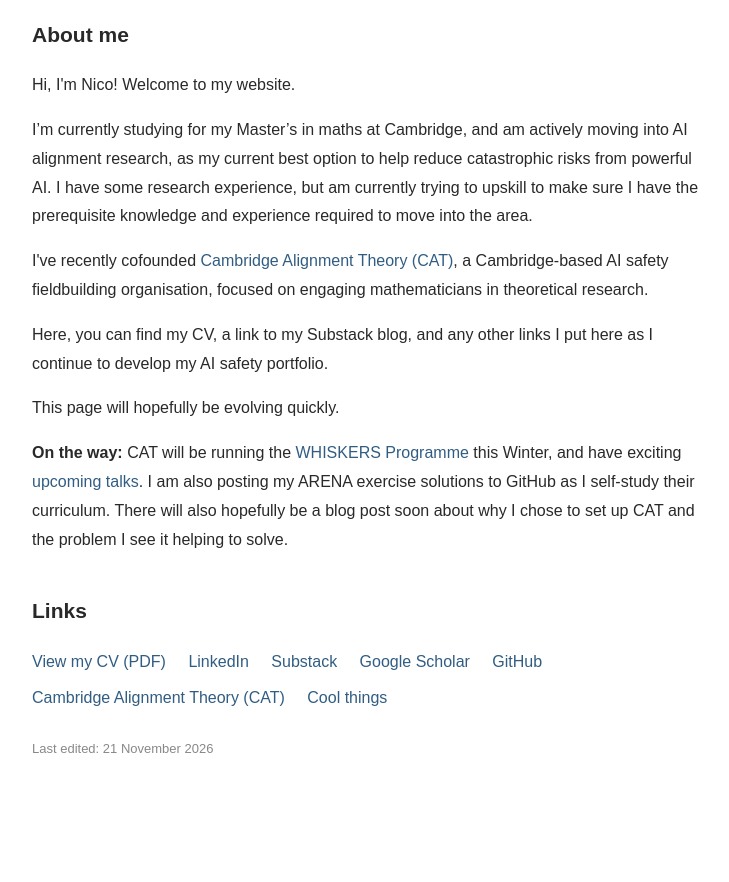
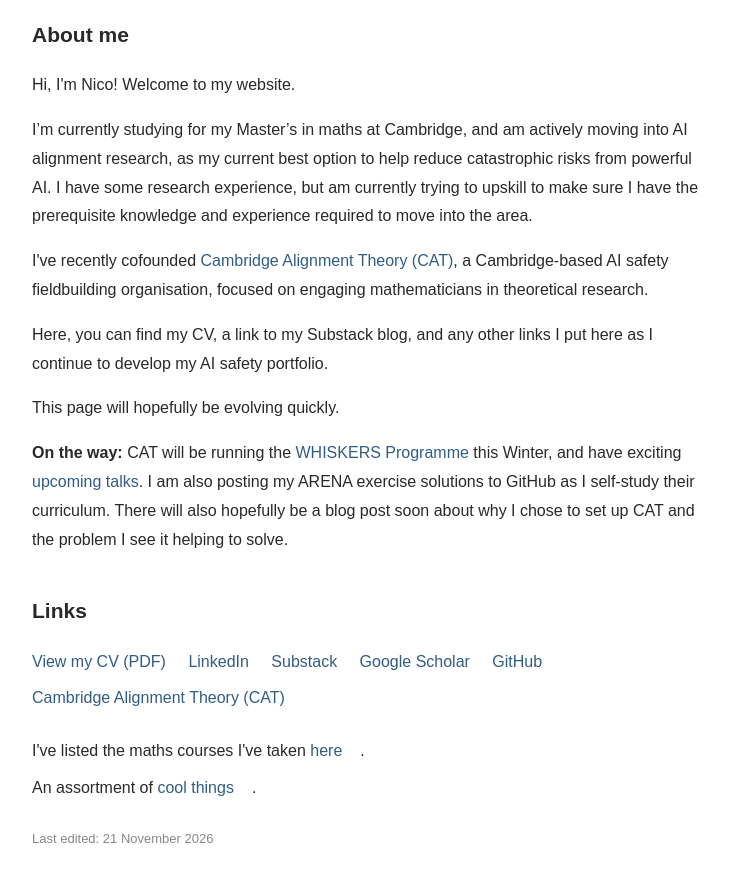
Before and after one commit to nicohsmith/nicohsmith.github.io, a plain HTML site: page index.html in a window 1280 px wide. Shown: the part 214-1096 px from the top of the page, without its empty margins (268-997 px from the left). Before the commit the page ends 1047 px from the top, so only its background shows below. Drawn offline with Linux system fonts and the light colour scheme.

Commit message:
Update index.html with new links section
Added a new paragraph with links to maths courses and cool things.

```diff
--- a/index.html
+++ b/index.html
@@ -137,8 +137,11 @@
     <a href="https://scholar.google.co.uk/citations?user=oLInxRQAAAAJ&hl=en&oi=sra">Google Scholar</a>
     <a href="https://github.com/nicohsmith">GitHub</a>
    <a href="https://cat-alignment.com/">Cambridge Alignment Theory (CAT)</a>
-    <a href="cool-things.html">Cool things</a>
   </p>
+ <p class = 'links'>
+ I've listed the maths courses I've taken <a href="maths-courses.html">here</a>.<br>
+ An assortment of <a href="cool-things.html">cool things</a>.
+ </p>
 
   <p class="last-edited">Last edited: 21 November 2026</p>
 </body>
```
